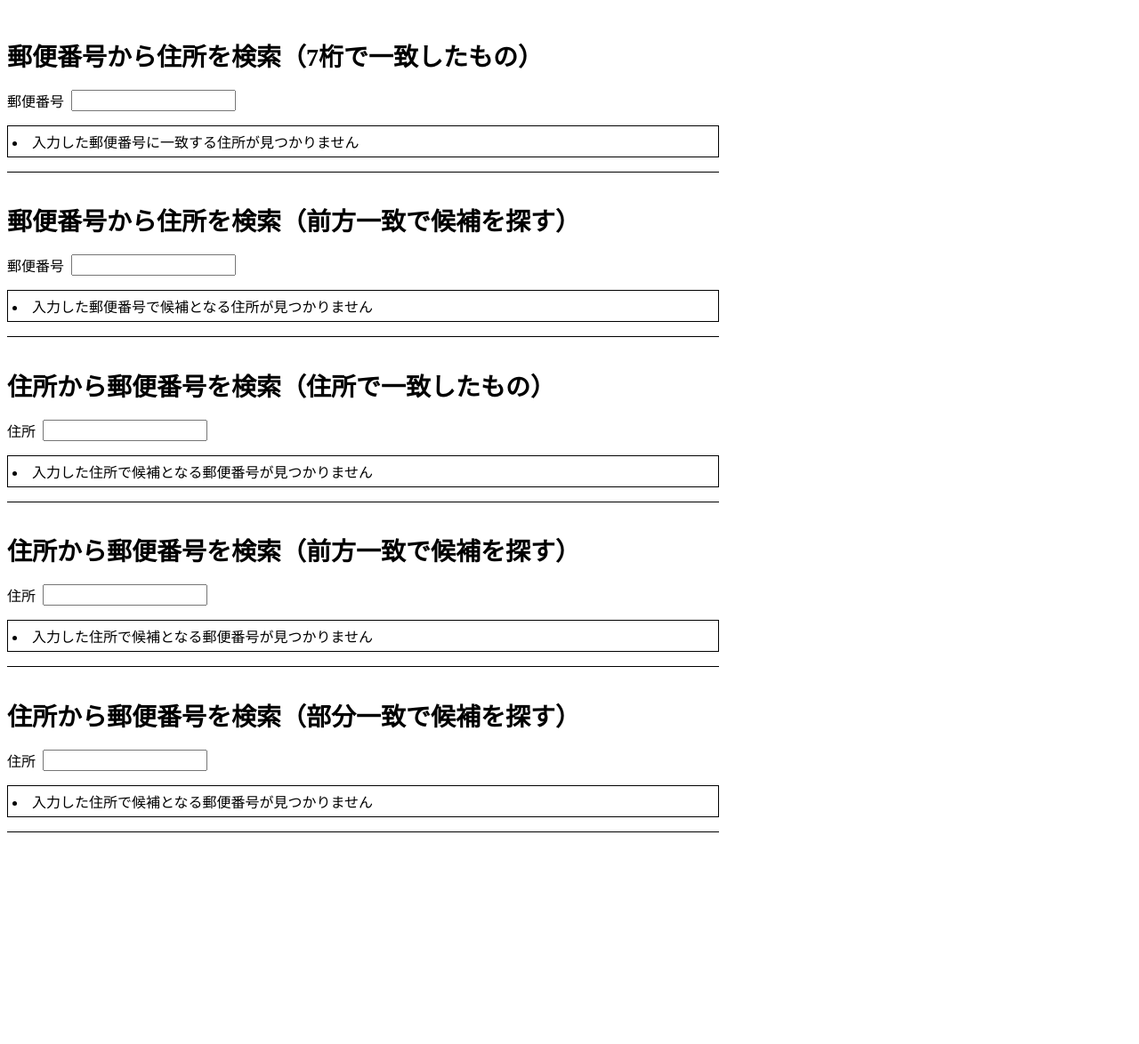
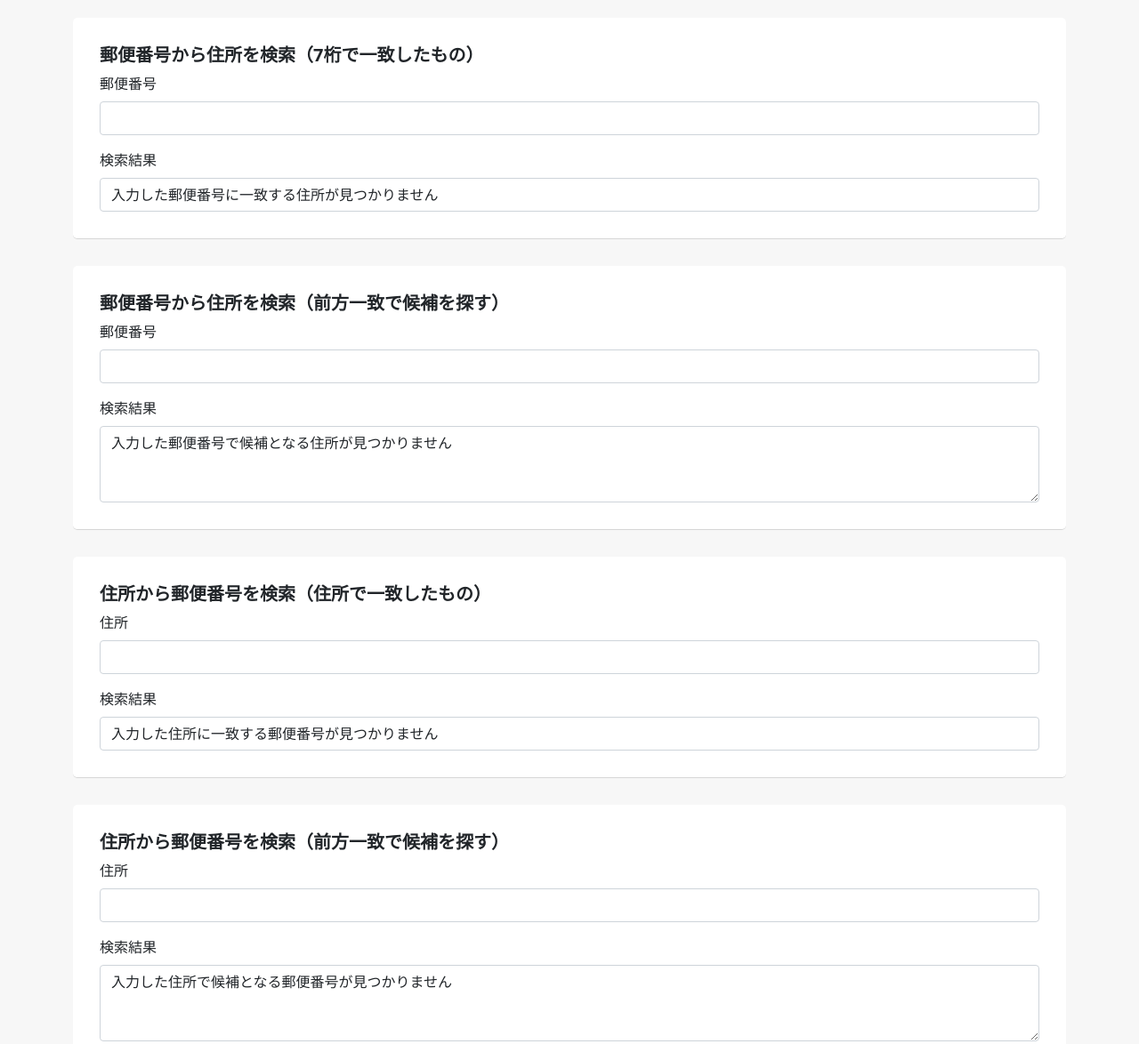
Before and after one commit to GoQSystemInc/GoqZipCode, a website built with webpack: page sample/index.html in a window 1280 px wide. Shown: the top 1174 px of the page at 89% size. Before the commit the page ends 944 px from the top, so only its background shows below. Built offline with nearby package versions, Linux system fonts and the light colour scheme.

Commit message:
サンプルページ修正
・bootstrap5を追加

```diff
--- a/sample/index.html
+++ b/sample/index.html
@@ -5,90 +5,81 @@
   <meta http-equiv="X-UA-Compatible" content="IE=edge">
   <meta name="viewport" content="width=device-width, initial-scale=1.0">
   <title>Document</title>
+  <link href="https://cdn.jsdelivr.net/npm/bootstrap@5.0.0/dist/css/bootstrap.min.css" rel="stylesheet" integrity="sha384-wEmeIV1mKuiNpC+IOBjI7aAzPcEZeedi5yW5f2yOq55WWLwNGmvvx4Um1vskeMj0" crossorigin="anonymous">
   <style>
-    .container {
-      max-width: 800px;
+    body {
+      background: #f7f7f7;
     }
 
-    .box {
-      padding-top: 15px;
-      border-bottom: 1px solid;
-    }
-
-    .title {
-      font-size: 1.75rem;
-    }
-
-    .flex {
-      display: flex;
-    }
-
-    .ml-1 {
-      margin-left: 0.5rem;
-    }
-
-    .address-list {
-      padding: 5px;
-      border: 1px solid #000;
-      list-style-position: inside;
+    .content-box {
+      padding: 30px;
+      margin: 20px 0 30px;
+      background: #fff;
+      border-bottom: 1px solid rgba(0, 0, 0, 0.16);
+      border-radius: 5px;
     }
   </style>
 </head>
 <body>
 <div class="container">
-  <div class="box">
-    <h1 class="title">郵便番号から住所を検索（7桁で一致したもの）</h1>
-    <div class="flex">
-      <label for="zip1">郵便番号</label>
-      <input id="zip1" class="ml-1" name="zip1" type="text">
+  <div class="content-box">
+    <h1 class="fs-5 fw-bold">郵便番号から住所を検索（7桁で一致したもの）</h1>
+    <div class="mb-3">
+      <label class="form-label" for="zip1">郵便番号</label>
+      <input id="zip1" class="form-control" name="zip1">
     </div>
-    <ul id="js-result1" class="address-list">
-      <li>入力した郵便番号に一致する住所が見つかりません</li>
-    </ul>
+    <div>
+      <label class="form-label" for="js-result1">検索結果</label>
+      <input id="js-result1" class="form-control bg-white" value="入力した郵便番号に一致する住所が見つかりません" readonly>
+    </div>
   </div>
 
-  <div class="box">
-    <h1 class="title">郵便番号から住所を検索（前方一致で候補を探す）</h1>
-    <div class="flex">
-      <label for="zip2">郵便番号</label>
-      <input id="zip2" class="ml-1" name="zip2" type="text">
+  <div class="content-box">
+    <h1 class="fs-5 fw-bold">郵便番号から住所を検索（前方一致で候補を探す）</h1>
+    <div class="mb-3">
+      <label class="form-label" for="zip2">郵便番号</label>
+      <input id="zip2" class="form-control" name="zip2">
     </div>
-    <ul id="js-result2" class="address-list">
-      <li>入力した郵便番号で候補となる住所が見つかりません</li>
-    </ul>
+    <div>
+      <label class="form-label" for="js-result2">検索結果</label>
+      <textarea id="js-result2" class="form-control bg-white" rows="3" readonly>入力した郵便番号で候補となる住所が見つかりません</textarea>
+    </div>
   </div>
 
-  <div class="box">
-    <h1 class="title">住所から郵便番号を検索（住所で一致したもの）</h1>
-    <div class="flex">
-      <label for="address1">住所</label>
-      <input id="address1" class="ml-1" name="address1" type="text">
+  <div class="content-box">
+    <h1 class="fs-5 fw-bold">住所から郵便番号を検索（住所で一致したもの）</h1>
+    <div class="mb-3">
+      <label class="form-label" for="address1">住所</label>
+      <input id="address1" class="form-control" name="address1">
     </div>
-    <ul id="js-result3" class="address-list">
-      <li>入力した住所で候補となる郵便番号が見つかりません</li>
-    </ul>
+    <div>
+      <label class="form-label" for="js-result3">検索結果</label>
+      <input id="js-result3" class="form-control bg-white" value="入力した住所に一致する郵便番号が見つかりません" readonly>
+    </div>
   </div>
 
-  <div class="box">
-    <h1 class="title">住所から郵便番号を検索（前方一致で候補を探す）</h1>
-    <div class="flex">
-      <label for="address2">住所</label>
-      <input id="address2" class="ml-1" name="address2" type="text">
+  <div class="content-box">
+    <h1 class="fs-5 fw-bold">住所から郵便番号を検索（前方一致で候補を探す）</h1>
+    <div class="mb-3">
+      <label class="form-label" for="address2">住所</label>
+      <input id="address2" class="form-control" name="address2">
     </div>
-    <ul id="js-result4" class="address-list">
-      <li>入力した住所で候補となる郵便番号が見つかりません</li>
-    </ul>
+    <div>
+      <label class="form-label" for="js-result4">検索結果</label>
+    <textarea id="js-result4" class="form-control bg-white" rows="3" readonly>入力した住所で候補となる郵便番号が見つかりません</textarea>
+    </div>
   </div>
 
-  <div class="box">
-    <h1 class="title">住所から郵便番号を検索（部分一致で候補を探す）</h1>
-    <div class="flex">
-      <label for="address3">住所</label>
-      <input id="address3" class="ml-1" name="address3" type="text">
+  <div class="content-box">
+    <h1 class="fs-5 fw-bold">住所から郵便番号を検索（部分一致で候補を探す）</h1>
+    <div class="mb-3">
+      <label class="form-label" for="address3">住所</label>
+      <input id="address3" class="form-control" name="address3">
     </div>
-    <ul id="js-result5" class="address-list">
-      <li>入力した住所で候補となる郵便番号が見つかりません</li>
-    </ul>
+    <div>
+      <label class="form-label" for="js-result5">検索結果</label>
+      <textarea id="js-result5" class="form-control bg-white" rows="3" readonly>入力した住所で候補となる郵便番号が見つかりません</textarea>
+    </div>
   </div>
 </div>
 
@@ -106,16 +97,10 @@
     return []
   })
 
-  if (!data.length) return
-
-  let html = ''
-
-  data.forEach((item) => {
-    html += `<li>${item.pref}${item.city}${item.town}</li>`
-  })
+  const value = data.map((item) => `${item.pref}${item.city}${item.town}`).join('\n')
 
   const $result = document.getElementById('js-result1')
-  $result.innerHTML = html
+  $result.value = value || '入力した郵便番号に一致する住所が見つかりません'
 })
 
 // 郵便番号前方一致で検索
@@ -128,14 +113,10 @@
     return []
   })
 
-  let html = data.length ? '' : '<li>入力した郵便番号で候補となる住所が見つかりません</li>'
-
-  data.forEach((item) => {
-    html += `<li>${item.pref}${item.city}${item.town}</li>`
-  })
+  const value = data.map((item) => `${item.pref}${item.city}${item.town}`).join('\n')
 
   const $result = document.getElementById('js-result2')
-  $result.innerHTML = html
+  $result.value = value || '入力した郵便番号で候補となる住所が見つかりません'
 })
 
 // 住所一致検索
@@ -149,16 +130,10 @@
     return []
   })
 
-  if (!data.length) return
-
-  let html = ''
-
-  data.forEach((item) => {
-    html += `<li>${item.zipcode}</li>`
-  })
+  const value = data.map((item) => `${item.zipcode}`).join('\n')
 
   const $result = document.getElementById('js-result3')
-  $result.innerHTML = html
+  $result.value = value || '入力した住所に一致する郵便番号が見つかりません'
 })
 
 // 住所から前方一致で検索
@@ -172,16 +147,10 @@
     return []
   })
 
-  if (!data.length) return
-
-  let html = data.length ? '' : '<li>入力した住所で候補となる郵便番号が見つかりません</li>'
-
-  data.forEach((item) => {
-    html += `<li>${item.zipcode}（${item.pref}${item.city}${item.town}）</li>`
-  })
+  const value = data.map((item) => `${item.zipcode}（${item.pref}${item.city}${item.town}）`).join('\n')
 
   const $result = document.getElementById('js-result4')
-  $result.innerHTML = html
+  $result.value = value || '入力した住所で候補となる郵便番号が見つかりません'
 })
 
 // 住所から部分一致で検索
@@ -195,16 +164,10 @@
     return []
   })
 
-  if (!data.length) return
-
-  let html = data.length ? '' : '<li>入力した住所で候補となる郵便番号が見つかりません</li>'
-
-  data.forEach((item) => {
-    html += `<li>${item.zipcode}（${item.pref}${item.city}${item.town}）</li>`
-  })
+  const value = data.map((item) => `${item.zipcode}（${item.pref}${item.city}${item.town}）`).join('\n')
 
   const $result = document.getElementById('js-result5')
-  $result.innerHTML = html
+  $result.value = value || '入力した住所で候補となる郵便番号が見つかりません'
 })
 </script>
 </body>
```
